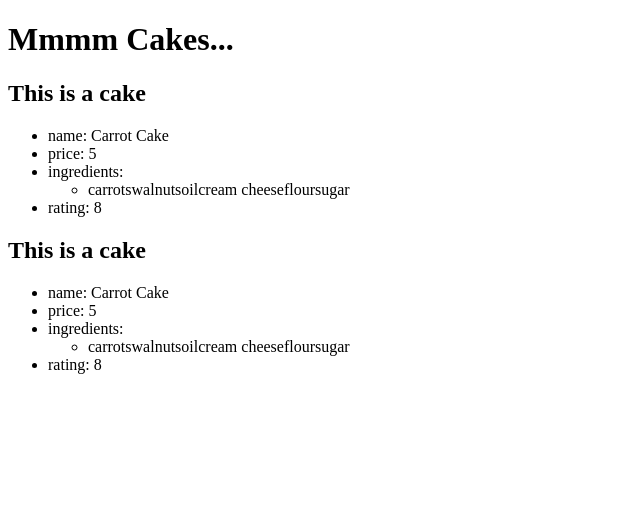
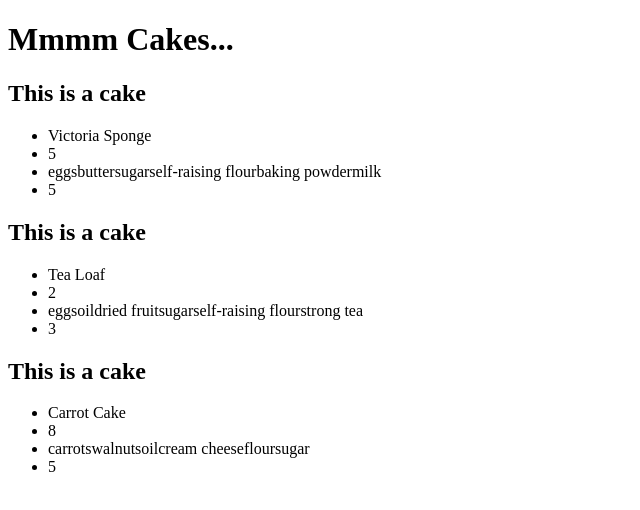
Before and after one commit to sarahabdulle1/bakery_lab, a React (Create React App) app: page / in a window 1280 px wide. Shown: the top 510 px of the page, without its empty margins (0-640 px from the left). Built offline with nearby package versions, Linux system fonts and the light colour scheme.

Commit message:
MVP tasks 1/2

```diff
--- a/src/cake/Cake.js
+++ b/src/cake/Cake.js
@@ -1,17 +1,13 @@
-const Cake = ({name, price, ingredients, rating}) => {
+const Cake = ({cake}) => {
 
   return (
     <>
         <h2>This is a cake</h2>
           <ul>
-            <li>name: {name}</li>
-            <li>price: {price}</li>
-            <li>ingredients: </li>
-                <ul id="ingredientList">
-                  <li>{ingredients}</li>
-
-                </ul>
-            <li>rating: {rating}</li>
+            <li>{cake.cakeName}</li>
+            <li>{cake.price}</li>
+            <li>{cake.ingredients}</li>
+            <li>{cake.rating}</li>
           </ul>
     </>
   )
--- a/src/cake/CakeContainer.js
+++ b/src/cake/CakeContainer.js
@@ -48,77 +48,15 @@ const CakeContainer = () => {
 	)
 
 	// accessing the cake
-	const cake1 = listOfCakes[0];
-
-	// adding new Cakes to a new CakeList
+	// adding new Cakes to new CakeList
 	const newCakeList = listOfCakes.map(cake => cake);
 
 	console.log(newCakeList);
-
-
-	const displayCakeName = () => {
-		let nameOfCake = ""
-		let priceOfCake = ""
-		let ratingOfCake = ""
-		let ingredientsOfCake = ""
-		listOfCakes.forEach((cake) => {
-			nameOfCake = cake.cakeName;
-			priceOfCake = cake.price;
-			ingredientsOfCake = cake.ingredients;
-			ratingOfCake = cake.rating;
-		});
-		return nameOfCake;
-	}
-	const displayCakePrice = () => {
-		let priceOfCake = ""
-		listOfCakes.forEach((cake) => {
-			priceOfCake = cake.price;
-		});
-		return priceOfCake;
-	}
-	const displayCakeRating = () => {
-		let ratingOfCake = "";
-		listOfCakes.forEach((cake) => {
-			ratingOfCake = cake.rating;
-		});
-		return ratingOfCake;
-	}
-	const displayCakeIngredients = () => {
-		// let newList = document.getElementById("newIngredientList")
-		let ingredientsOfCake = "";
-		listOfCakes.forEach((cake) => {
-			ingredientsOfCake = cake.ingredients;
-
-			// for(i = 0; i < ingredientsOfCake; i++){
-			// 	const li = document.createElement("li")
-			// 	li.innerText = "hi";
-			// 	newList.appendChild(li);
-			// }
-		});
-		return ingredientsOfCake;
-	}
-
-
-	// accessing the individual cakeName
-		// console.log(listOfCakes[0].cakeName);
-
-
   	return (
 		<>
-			<Cake
-				name={displayCakeName()}
-				rating={displayCakePrice()}
-				price = {displayCakeRating()}
-				ingredients= {displayCakeIngredients()}
-				/>
-			<Cake
-				name={displayCakeName()}
-				rating={displayCakePrice()}
-				price = {displayCakeRating()}
-				ingredients= {displayCakeIngredients()}
-				/>
-
-				{/* /> */}
+			<Cake cake={listOfCakes[0]}/>
+			<Cake cake={listOfCakes[1]}/>
+			<Cake cake={listOfCakes[2]}/>
 		</>
   	)
 }
```
